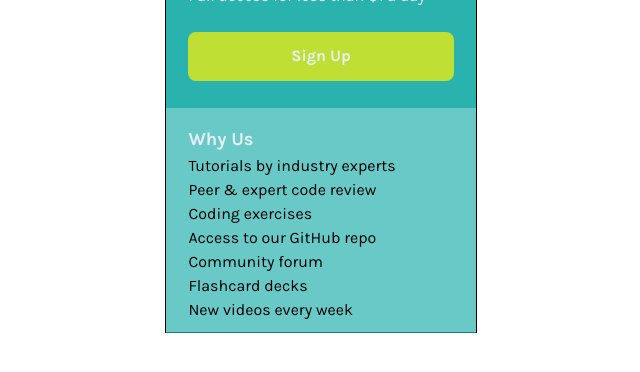
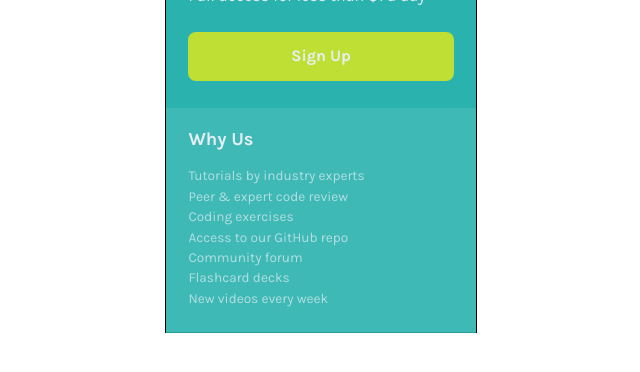
Before and after one commit to mrcordova/single-price-grid-component, a plain HTML site: page index.html in a window 1280 px wide. Shown: the part 428-800 px from the top of the page, without its empty margins (319-959 px from the left). Drawn offline with Linux system fonts and the light colour scheme.

Commit message:
styling why section

```diff
--- a/css/style.css
+++ b/css/style.css
@@ -123,7 +123,7 @@ body {
     flex-direction: column;
     inline-size: 19.5rem;
     block-size: 14.1rem;
-    background-color: hsl(from var(--cyan) h s l / 0.7);
+    background-color: hsl(from var(--cyan) h s l / 0.9);
     padding-inline: 1.4rem;
     padding-block: 1.15rem;
 }
@@ -132,7 +132,9 @@ body {
     color: var(--light-gray);
 }
 .why-list {
-
+    font-size: 0.85rem;
+    padding-block: 0.8rem 0.7rem;
+    color: hsl(from var(--light-gray) h s l / 0.7);;
 }
 .why-h, .why-list {
     flex: 1;
```
